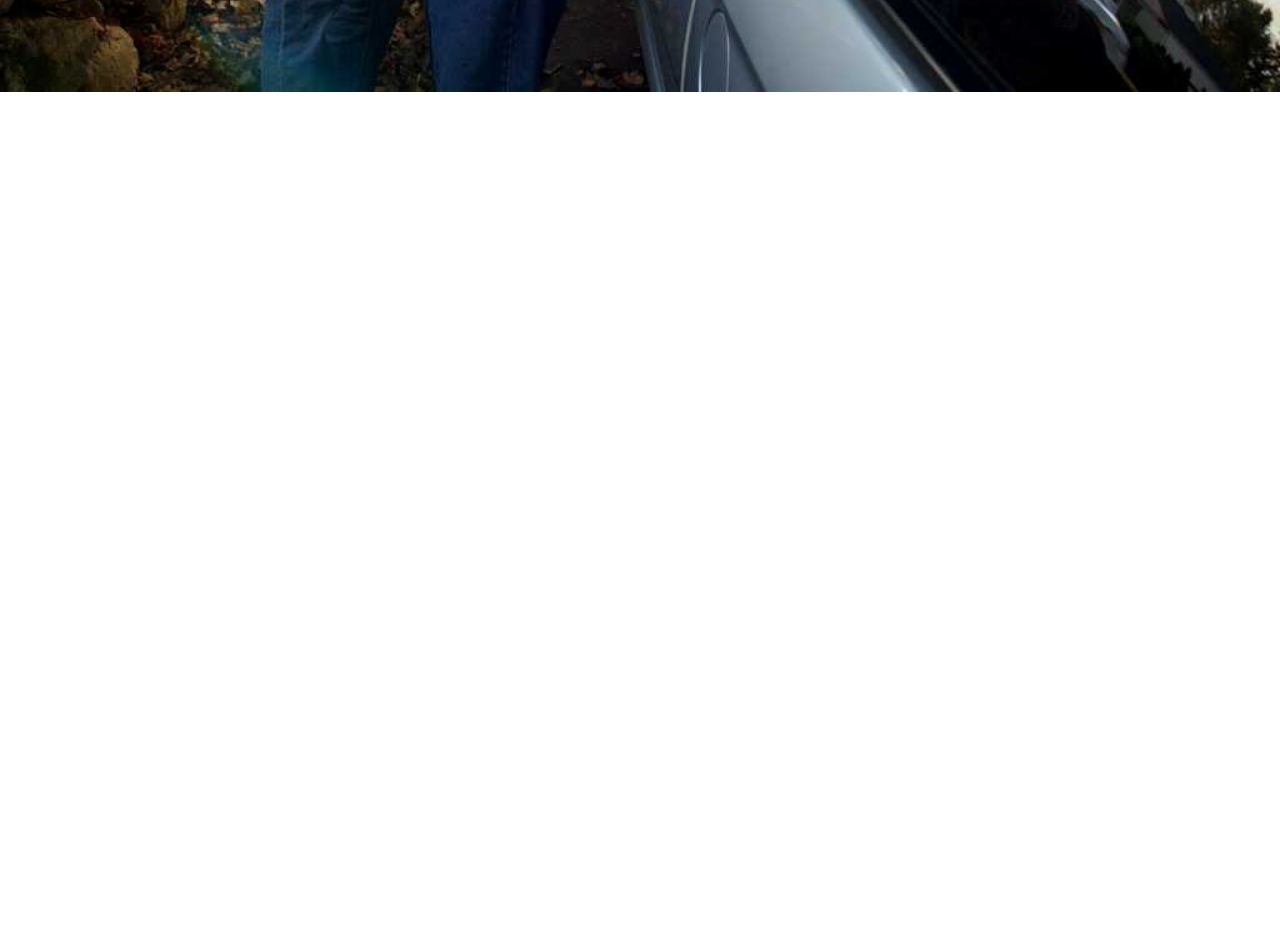
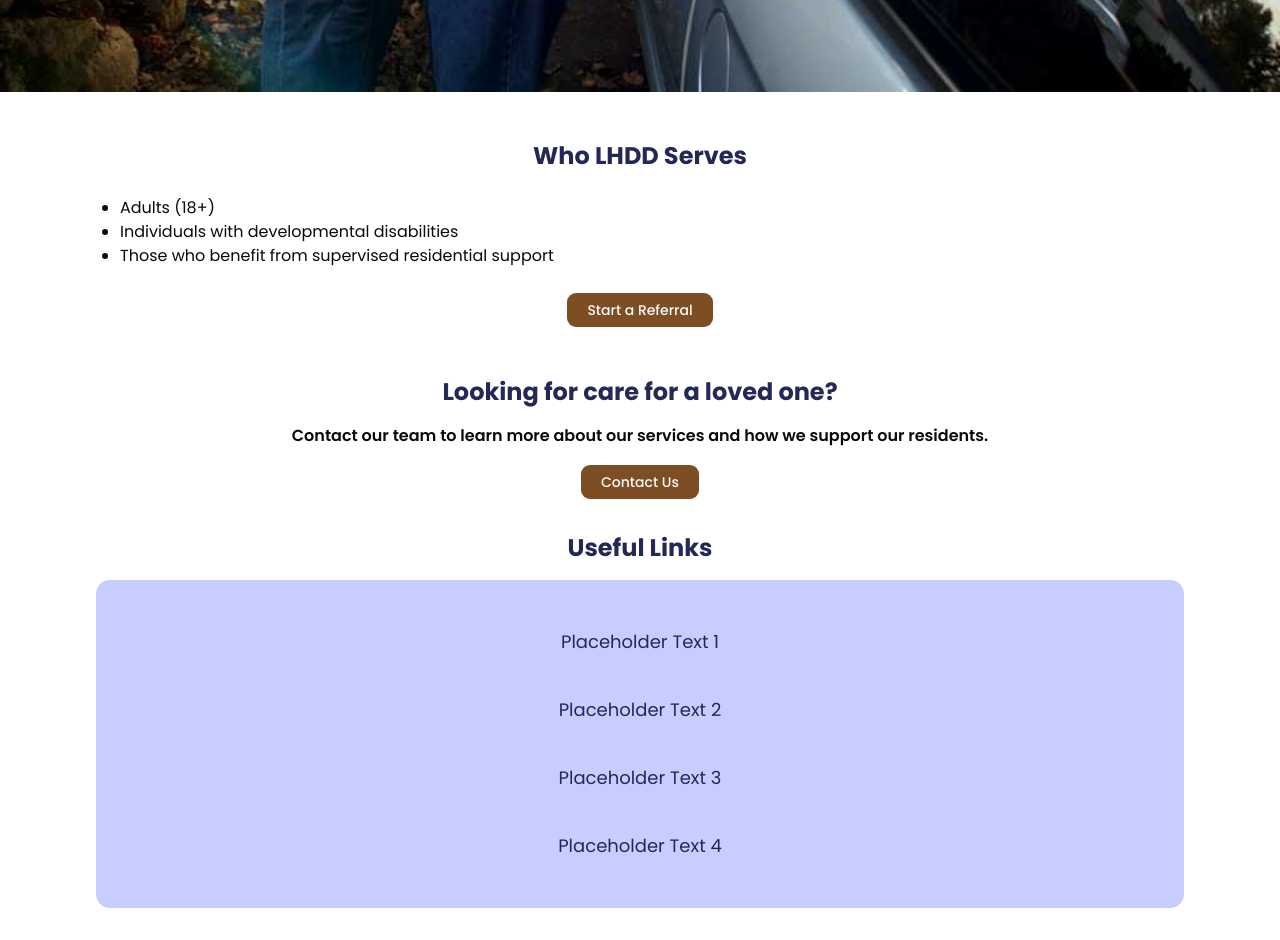
Before and after one commit to mfandohan05/lhdd-group-home, a React (Vite) app: page / in a window 1280 px wide. Shown: the part 3440-4380 px from the top of the page. Before the commit the page ends 3564 px from the top, so only its background shows below. Built offline with nearby package versions, Linux system fonts and the light colour scheme.

Commit message:
completed base work on home page through useful links

```diff
--- a/src/components/home-page/HomePageCTAComponent.jsx
+++ b/src/components/home-page/HomePageCTAComponent.jsx
@@ -1,7 +1,23 @@
+import SectionHeaderComponent from "../global/SectionHeaderComponent";
+import PrimaryButtonComponent from "../global/PrimaryButtonComponent";
 function HomePageCTAComponent() {
     return (
-        <>
-        </>
+        <div className="w-[85vw] flex flex-col justify-center mx-auto gap-8">
+            <div>
+                <SectionHeaderComponent text="Who LHDD Serves" />
+                <ul className="list-disc m-6">
+                    <li>Adults (18+)</li>
+                    <li>Individuals with developmental disabilities</li>
+                    <li>Those who benefit from supervised residential support</li>
+                </ul>
+                <PrimaryButtonComponent text="Start a Referral" />
+            </div>
+            <div>
+                <SectionHeaderComponent text="Looking for care for a loved one?" />
+                <p className="font-semibold text-center text-base">Contact our team to learn more about our services and how we support our residents.</p>
+                <PrimaryButtonComponent text="Contact Us" />
+            </div>
+        </div>
     )
 }
 
--- a/src/components/home-page/HomePageComponent.jsx
+++ b/src/components/home-page/HomePageComponent.jsx
@@ -4,6 +4,7 @@ import OurServicesComponent from "./OurServicesComponent";
 import DividerImageComponent from "../global/DividerImageComponent";
 import dividerImage from "@/assets/divider-image.jpg";
 import HomePageCTAComponent from "./HomePageCTAComponent";
+import UsefulLinksSectionComponent from "./UsefulLinksSectionComponent";
 
 
 function HomePageComponent() {
@@ -14,6 +15,7 @@ function HomePageComponent() {
             <GuidingValuesComponent />
             <DividerImageComponent imageSrc={dividerImage} altText="Disabled adult giving caregiver a hug." />
             <HomePageCTAComponent />
+            <UsefulLinksSectionComponent />
         </>
     )
 }
--- /dev/null
+++ b/src/components/home-page/UsefulLinksSectionComponent.jsx
@@ -0,0 +1,36 @@
+import SectionHeaderComponent from "../global/SectionHeaderComponent";
+const links = [
+    {
+        linkText: "Placeholder Text 1",
+        linkSrc: "https://www.example.com/link1"
+    },
+    {
+        linkText: "Placeholder Text 2",
+        linkSrc: "https://www.example.com/link2"
+    },
+    {
+        linkText: "Placeholder Text 3",
+        linkSrc: "https://www.example.com/link3"
+    },
+    {
+        linkText: "Placeholder Text 4",
+        linkSrc: "https://www.example.com/link4"
+    }
+]
+function UsefulLinksSectionComponent() {
+    return (
+        <div className="my-8">
+            <SectionHeaderComponent text="Useful Links" />
+            <div className="flex flex-col items-center gap-10 bg-[#C8CDFF] rounded-xl p-12 w-[85vw] mx-auto">
+                {links.map((link, index) => (
+                    <a key={index} href={link.linkSrc} className="text-primary font-base text-lg hover:underline">
+                        {link.linkText}
+                    </a>
+                ))}
+            </div>
+        </div>
+
+    )
+}
+
+export default UsefulLinksSectionComponent;
```
Also changed, not shown: src/components/footer/FooterComponent.jsx (added).
